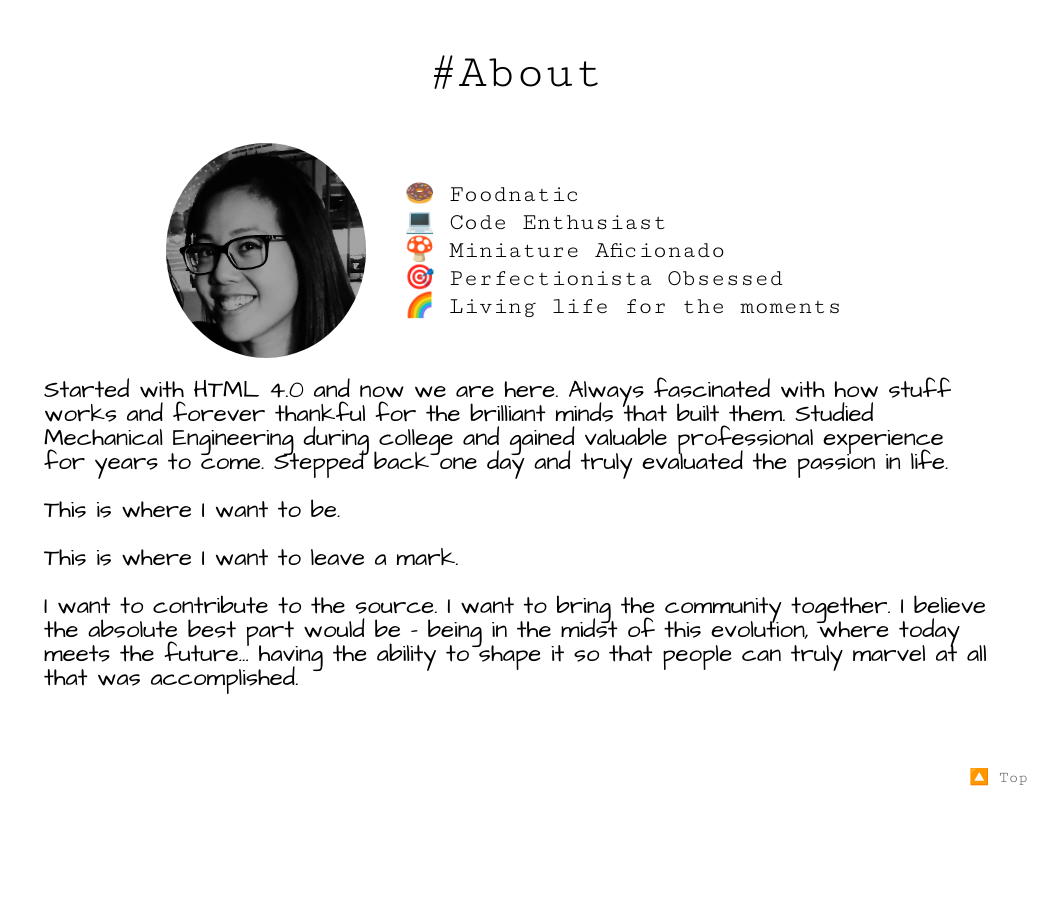
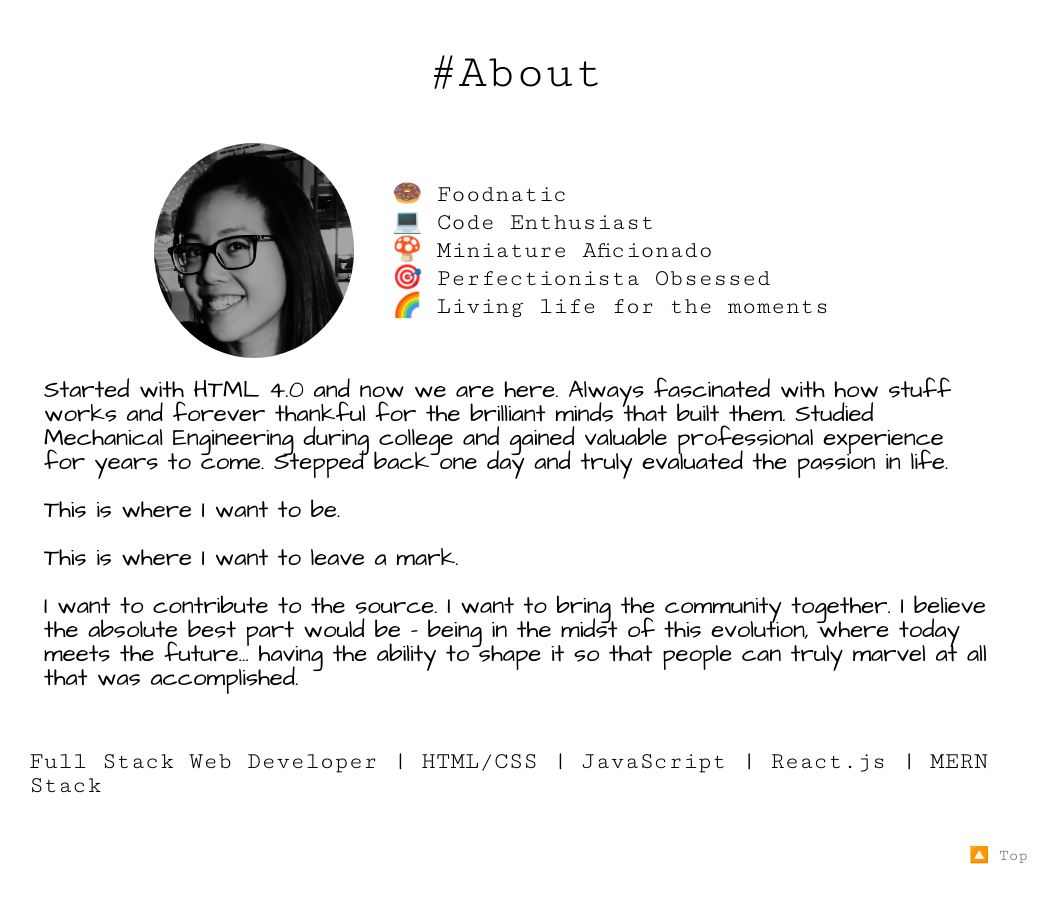
Before and after one commit to JQuinnie/jennchu, a plain HTML site: page index.html in a window 1280 px wide. Shown: the part 925-1827 px from the top of the page, without its empty margins (124-1182 px from the left). Drawn offline with nearby package versions, Linux system fonts and the light colour scheme.

Commit message:
Update formatting and skills

```diff
--- a/assets/style.css
+++ b/assets/style.css
@@ -106,7 +106,7 @@ a:hover {
 }
 
 .flex-about ul {
-  flex-basis: 500px;
+  flex-basis: 525px;
   margin: 0;
   padding: 4% 0 4% 4%; /*media query mobile need to change to equal all around once stacked*/
   font-size: 24px;
@@ -117,9 +117,14 @@ a:hover {
 }
 
 .aboutme {
-  padding: 20px 40px 80px 40px;
+  padding: 20px 40px 40px 40px;
   font-family: 'Architects Daughter', cursive;
   font-size: 24px;
+}
+
+.aboutme-skills {
+  font-size: 24px;
+  padding: 20px 25px 50px 25px;
 }
 
 .contact-icon {
--- a/index.html
+++ b/index.html
@@ -54,6 +54,7 @@
         <br> I want to contribute to the source. I want to bring the community together. I believe the absolute best part would
         be - being in the midst of this evolution, where today meets the future… having the ability to shape it so that people
         can truly marvel at all that was accomplished.</p>
+      <div class="aboutme-skills">Full Stack Web Developer | HTML/CSS | JavaScript | React.js | MERN Stack</div>
       <div class="arrow-top">
         <a href="#">🔼 Top</a>
       </div>
```
